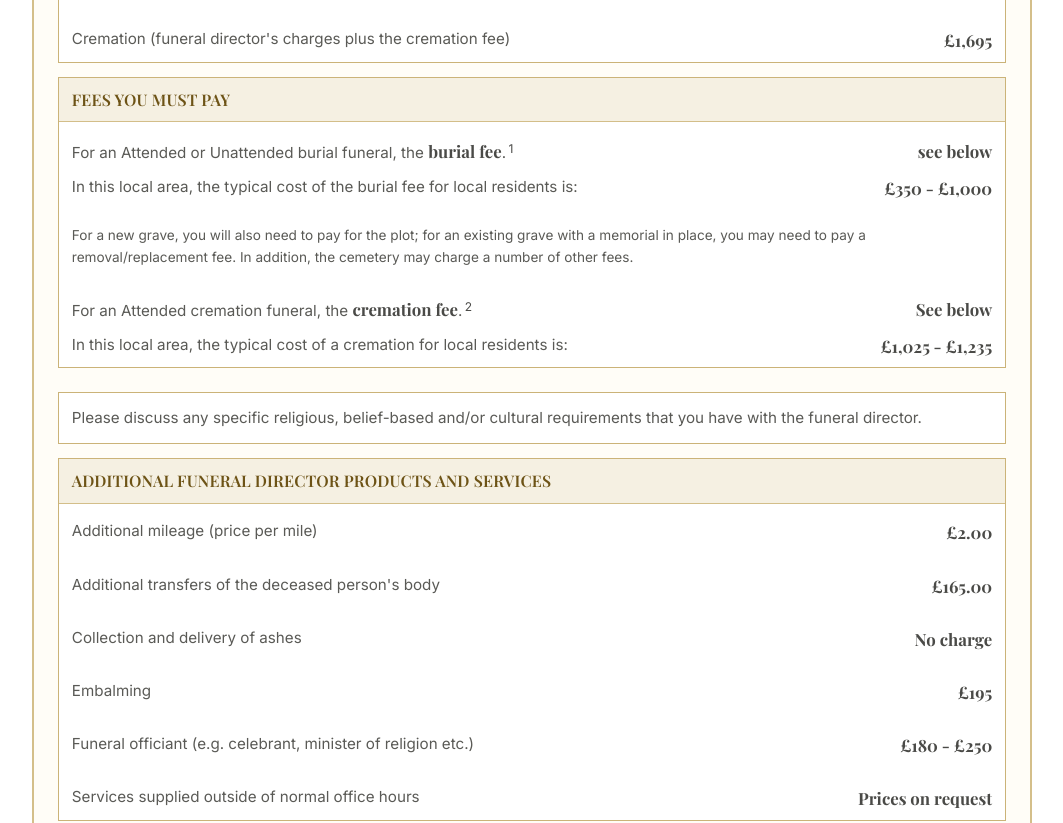
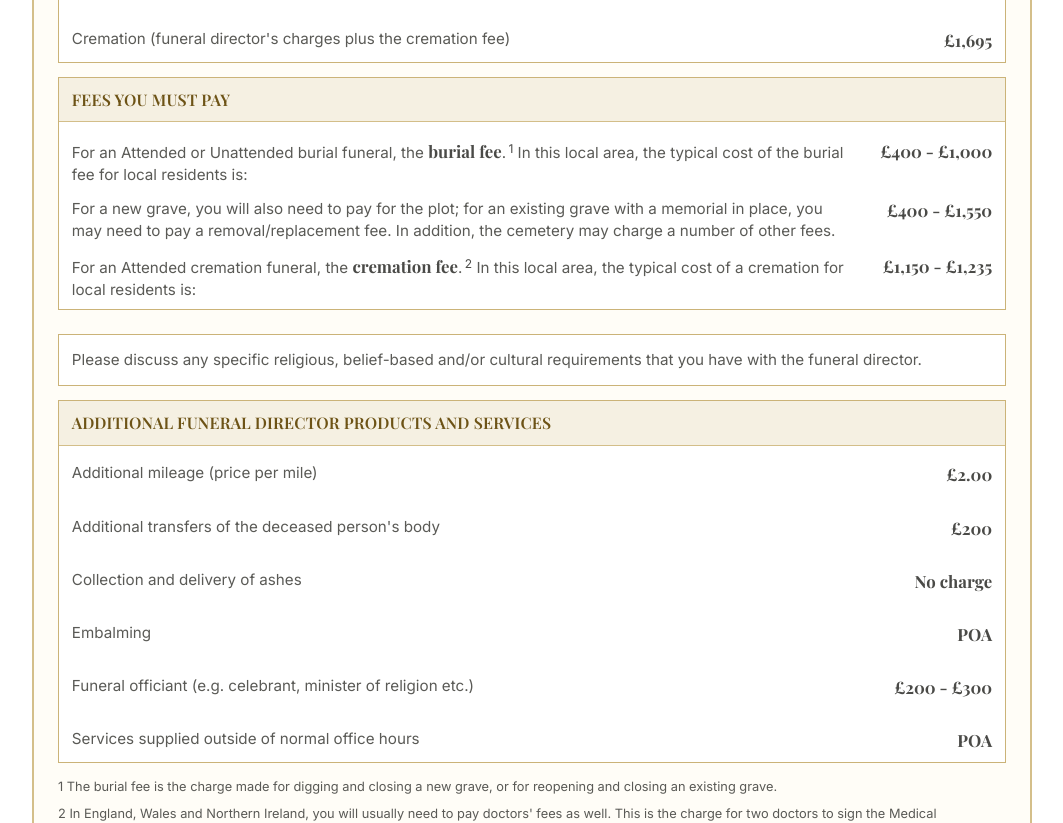
Before and after one commit to Chriseden83/final_journey, a Next.js app: page /funeral-costs in a window 1280 px wide. Shown: the part 3080-3903 px from the top of the page, without its empty margins (108-1171 px from the left). Built offline with nearby package versions, Linux system fonts and the light colour scheme.

Commit message:
amended price list in accordance with owner

```diff
--- a/app/funeral-costs/page.tsx
+++ b/app/funeral-costs/page.tsx
@@ -415,19 +415,19 @@ const priceCategories = [
         name: 'Floristry',
         price: 'POA',
         included: [],
-        description: 'Prices on request',
+        description: 'POA',
       },
       {
         name: 'Webcasting/Live Streaming/Recording',
         price: 'POA',
         included: [],
-        description: 'Prices on request',
+        description: 'POA',
       },
       {
         name: 'Photographer',
         price: 'POA',
         included: [],
-        description: 'Prices on request',
+        description: 'POA',
       },
       {
         name: 'Printing (Order of Service)',
@@ -463,7 +463,25 @@ const uspFeatures = [
   },
 ];
 
-const standardisedPriceList = {
+type StandardisedPriceListItem = {
+  name: string;
+  price: string;
+  description?: string;
+  hasFootnote?: number;
+};
+
+type StandardisedPriceList = {
+  attended: {
+    total: string;
+    note: string;
+    items: StandardisedPriceListItem[];
+  };
+  unattended: StandardisedPriceListItem[];
+  feesYouMustPay: StandardisedPriceListItem[];
+  additional: StandardisedPriceListItem[];
+};
+
+const standardisedPriceList: StandardisedPriceList = {
   attended: {
     total: '£1,995.00',
     note: 'See breakdown of costs below.',
@@ -507,23 +525,17 @@ const standardisedPriceList = {
   feesYouMustPay: [
     {
       name: 'For an Attended or Unattended burial funeral, the burial fee.',
-      price: 'see below',
+      price: '£400 - £1,000',
       hasFootnote: 1,
     },
     {
-      name: 'In this local area, the typical cost of the burial fee for local residents is:',
-      price: '£350 - £1,000',
-      description:
-        'For a new grave, you will also need to pay for the plot; for an existing grave with a memorial in place, you may need to pay a removal/replacement fee. In addition, the cemetery may charge a number of other fees.',
+      name: 'For a new grave, you will also need to pay for the plot; for an existing grave with a memorial in place, you may need to pay a removal/replacement fee. In addition, the cemetery may charge a number of other fees.',
+      price: '£400 - £1,550',
     },
     {
       name: 'For an Attended cremation funeral, the cremation fee.',
-      price: 'See below',
+      price: '£1,150 - £1,235',
       hasFootnote: 2,
-    },
-    {
-      name: 'In this local area, the typical cost of a cremation for local residents is:',
-      price: '£1,025 - £1,235',
     },
   ],
   additional: [
@@ -533,7 +545,7 @@ const standardisedPriceList = {
     },
     {
       name: "Additional transfers of the deceased person's body",
-      price: '£165.00',
+      price: '£200',
     },
     {
       name: 'Collection and delivery of ashes',
@@ -541,15 +553,15 @@ const standardisedPriceList = {
     },
     {
       name: 'Embalming',
-      price: '£195',
+      price: 'POA',
     },
     {
       name: 'Funeral officiant (e.g. celebrant, minister of religion etc.)',
-      price: '£180 - £250',
+      price: '£200 - £300',
     },
     {
       name: 'Services supplied outside of normal office hours',
-      price: 'Prices on request',
+      price: 'POA',
     },
   ],
 };
@@ -809,13 +821,17 @@ export default function FuneralCostsPage() {
                           <>
                             For an Attended or Unattended burial funeral, the{' '}
                             <strong>burial fee</strong>.
-                            <sup>{item.hasFootnote}</sup>
+                            <sup>{item.hasFootnote}</sup> In this local area,
+                            the typical cost of the burial fee for local
+                            residents is:
                           </>
                         ) : item.hasFootnote === 2 ? (
                           <>
                             For an Attended cremation funeral, the{' '}
                             <strong>cremation fee</strong>.
-                            <sup>{item.hasFootnote}</sup>
+                            <sup>{item.hasFootnote}</sup> In this local area,
+                            the typical cost of a cremation for local residents
+                            is:
                           </>
                         ) : (
                           item.name
```
